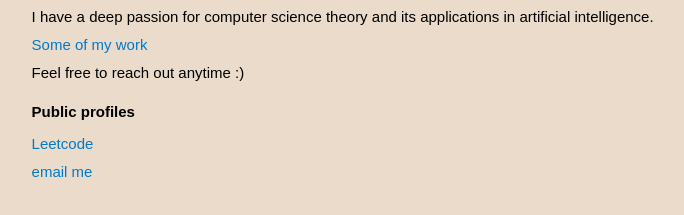
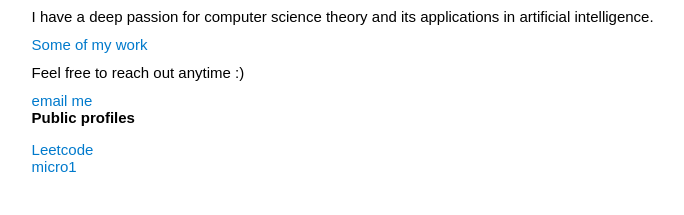
Before and after one commit to luisfrodriguezr/luisfrodriguezr.github.io, a plain HTML site: page index.html in a window 1280 px wide. Shown: the part 279-494 px from the top of the page, without its empty margins (58-742 px from the left). Drawn offline with Linux system fonts and the light colour scheme.

Commit message:
feature: add public profile

```diff
--- a/index.html
+++ b/index.html
@@ -44,7 +44,7 @@
 
     /* Individual Pages */
     .page {
-      background-color: #eadbcb /* White background */
+      background-color: #ffffff /* White background */
     }
 
     /* Links and Styling */
@@ -90,11 +90,10 @@
     <p>I have a deep passion for computer science theory and its applications in artificial intelligence.</p>
     <p> <a href="#work"> Some of my work</a></p>
     <p>Feel free to reach out anytime :)</p>
-    <p></p>
+    <a href= "mailto: luisrodriguez@outlook.com"> email me </a>
     <h2>Public profiles</h2>
     <a href="https://leetcode.com/u/luisfrodriguezr/">Leetcode</a>
-    <p></p>
-    <a href= "mailto: luisrodriguez@outlook.com"> email me </a>
+    <a href="https://www.client.micro1.ai/dev/9b47febe-b70b-458c-baed-2767ea849948">micro1</a>
   </section>
   <section class="page" id="work">
     <h2>Projects</h2>
```
